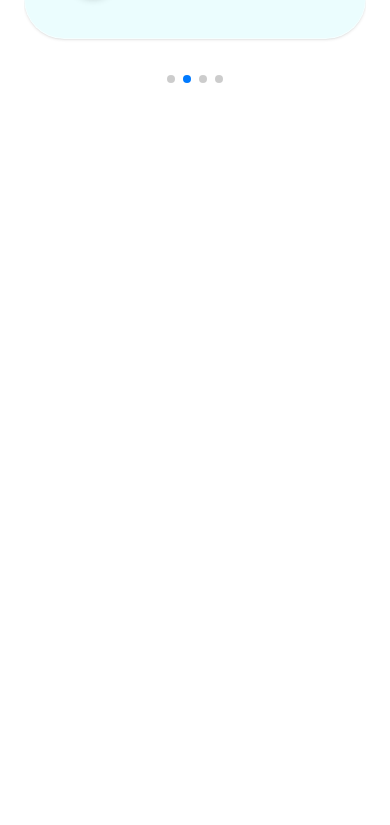
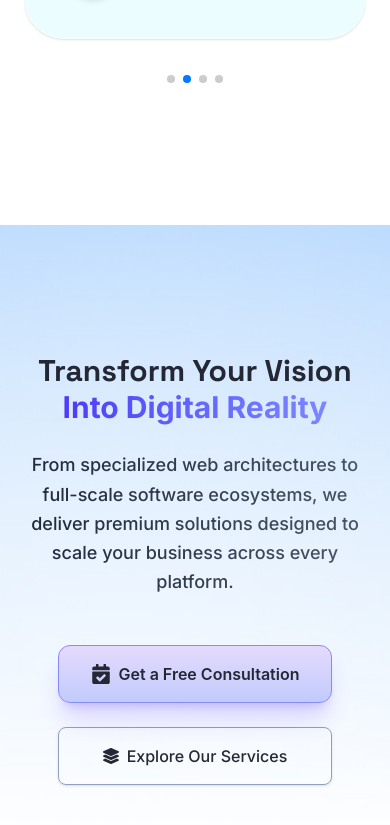
Before and after one commit to khalidhossain5000/kodawave-react-full-website-project, a React (Vite) app: page / in a window 390 px wide. Shown: the part 7457-8282 px from the top of the page. Before the commit the page ends 7682 px from the top, so only its background shows below. Built offline with nearby package versions, Linux system fonts and the light colour scheme.

Commit message:
cta section added with responsive

```diff
--- /dev/null
+++ b/src/Components/HomePage/CallToActionSection/CallToAction.jsx
@@ -0,0 +1,62 @@
+/* eslint-disable no-unused-vars */
+import React from "react";
+import { motion } from "framer-motion";
+import sectionBg from "../../../assets/ctaBg/cta-bg.jpg";
+import { FaCalendarCheck, FaLayerGroup } from "react-icons/fa"; // Updated icons
+import PrimaryButton from "../../Shared/Button/PrimaryButton";
+import SecondaryButton from "../../Shared/Button/SecondaryButton";
+import { Link } from "react-router";
+import Title from "../../Shared/Title/Title";
+
+const CallToAction = () => {
+  return (
+    <section
+      className="relative w-full py-32 md:pt-32 md:pb-24 px-6 overflow-hidden flex items-center justify-center bg-cover bg-no-repeat bg-center"
+      style={{
+        backgroundImage: `url(${sectionBg})`,
+      }}
+    >
+      <div className="max-w-7xl mx-auto flex flex-col items-center text-center">
+        {/* Impactful Header Content */}
+        <motion.div
+          initial={{ opacity: 0, y: 20 }}
+          whileInView={{ opacity: 1, y: 0 }}
+          transition={{ duration: 0.6 }}
+          className="mb-12 space-y-6"
+        >
+
+          <Title title={'Transform Your Vision'} highlightedWord={'Into Digital Reality'} className={'max-w-2xl mx-auto'}/>
+          <p className="max-w-3xl mx-auto text-lg md:text-xl font-medium bg-linear-to-r from-gray-800 to-gray-600 bg-clip-text text-transparent leading-relaxed font-inter">
+            From specialized web architectures to full-scale software
+            ecosystems, we deliver premium solutions designed to scale your
+            business across every platform.
+          </p>
+
+        </motion.div>
+
+        {/* CTA Buttons with Updated Icons & Links */}
+        <div className="flex flex-col lg:flex-row items-center justify-center max-w-2xl mx-auto gap-6 px-4 lg:px-0">
+          <Link to="/contact" className="w-full lg:w-auto">
+            <PrimaryButton
+              icon={FaCalendarCheck}
+              className="w-full lg:px-10 py-4 shadow-xl"
+            >
+              Get a Free Consultation
+            </PrimaryButton>
+          </Link>
+
+          <Link to="/services" className="w-full lg:w-auto">
+            <SecondaryButton className="rounded-lg border-slate-400 shadow-sm hover:bg-slate-100 hover:scale-105 w-full lg:px-10 py-4 transition-all duration-300">
+              <div className="flex items-center justify-center gap-2">
+                <FaLayerGroup />
+                <span>Explore Our Services</span>
+              </div>
+            </SecondaryButton>
+          </Link>
+        </div>
+      </div>
+    </section>
+  );
+};
+
+export default CallToAction;
--- a/src/Components/HomePage/TestimonialSection/Testimonial.jsx
+++ b/src/Components/HomePage/TestimonialSection/Testimonial.jsx
@@ -34,7 +34,7 @@ const testimonialData = [
     name: "David Chen",
     role: "Founder of VillaX",
     review:
-      "Building our room booking platform with Khalid was the best decision. The Stripe integration is flawless and the dashboard is incredibly intuitive. A true MERN stack expert.",
+      "Building our room booking platform with PixelGrow was the best decision. The Stripe integration is flawless and the dashboard is incredibly intuitive. A true Full stack expert.",
     rating: 5,
     img: "https://randomuser.me/api/portraits/men/85.jpg",
     bgColor: "bg-[#f4f2fe]",
@@ -63,8 +63,7 @@ const Testimonial = () => {
           Testimonials
         </motion.h4>
 
-
-        <Title title={'What Our'} highlightedWord={'Clients Say'}/>
+        <Title title={"What Our"} highlightedWord={"Clients Say"} />
       </div>
 
       <div className="max-w-5xl mx-auto">
--- a/src/Pages/HomePage/Home.jsx
+++ b/src/Pages/HomePage/Home.jsx
@@ -4,6 +4,7 @@ import Services from '../../Components/HomePage/ServiceSection/Services';
 import WhyChooseUs from '../../Components/HomePage/WhyChooseUsSection/WhyChooseUs';
 import ClientLogo from '../../Components/HomePage/ClientLogoSection/ClientLogo';
 import Testimonial from '../../Components/HomePage/TestimonialSection/Testimonial';
+import CallToAction from '../../Components/HomePage/CallToActionSection/CallToAction';
 
 const HomePage = () => {
     return (
@@ -13,6 +14,7 @@ const HomePage = () => {
            <WhyChooseUs/>
            <ClientLogo/>
            <Testimonial/>
+           <CallToAction/>
         </div>
     );
 };
```
Also changed, not shown: src/assets/ctaBg/cta-bg.jpg (added).
